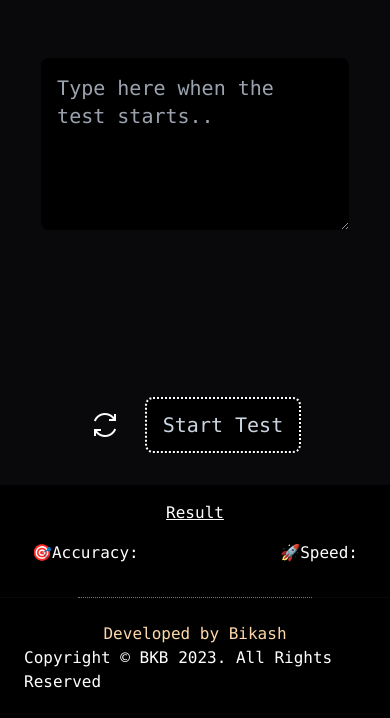
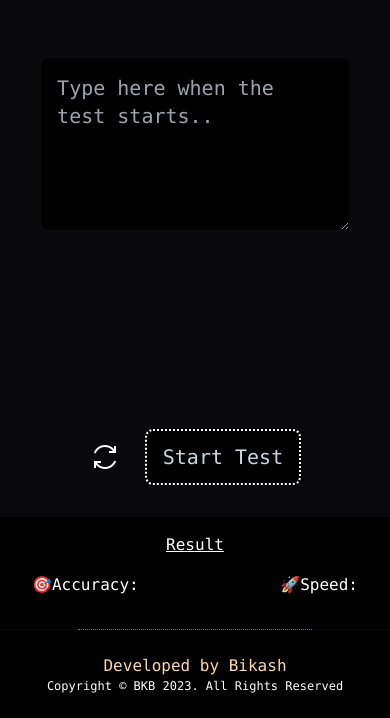
Before and after one commit to BKB-2303/Typo, a plain HTML site: page index.html in a window 390 px wide. Shown: the part 126-844 px from the top of the page. Drawn offline with nearby package versions, Linux system fonts and the light colour scheme; no server answers.

Commit message:
make the footer text reponsive for smaller screen

```diff
--- a/index.html
+++ b/index.html
@@ -38,8 +38,8 @@
         <h3 class="text-center text-white underline">Result</h3>
 
         <div class="flex p-4 sm:p-8 text-white justify-between ">
-            <p >🎯Accuracy: <span id="accuracy"> </span></p>
-            <p>🚀Speed:  <span id="wpm"> </span></p>
+            <p >🎯Accuracy: <span id="accuracy"></span></p>
+            <p>🚀Speed:<span id="wpm"> </span></p>
         </div>
     </div>
     <hr class="w-[60%] mx-auto border-dotted border-gray-500 ">
@@ -47,7 +47,8 @@
     <footer class="bg-black">
         <div class="flex flex-col items-center p-6">
             <h3 class="text-orange-200">Developed by <a href="https://bikashborah.netlify.app/" class="hover:text-green-200">Bikash</a> </h3>
-            <p class="text-white text-slate-300">Copyright © BKB 2023. All Rights Reserved</p>
+            <p class="text-white text-xs sm:text-base text-slate-300">Copyright © BKB 2023. All Rights Reserved</p>
+
         </div>
     </footer>
     <script src="script.js"></script>
```
